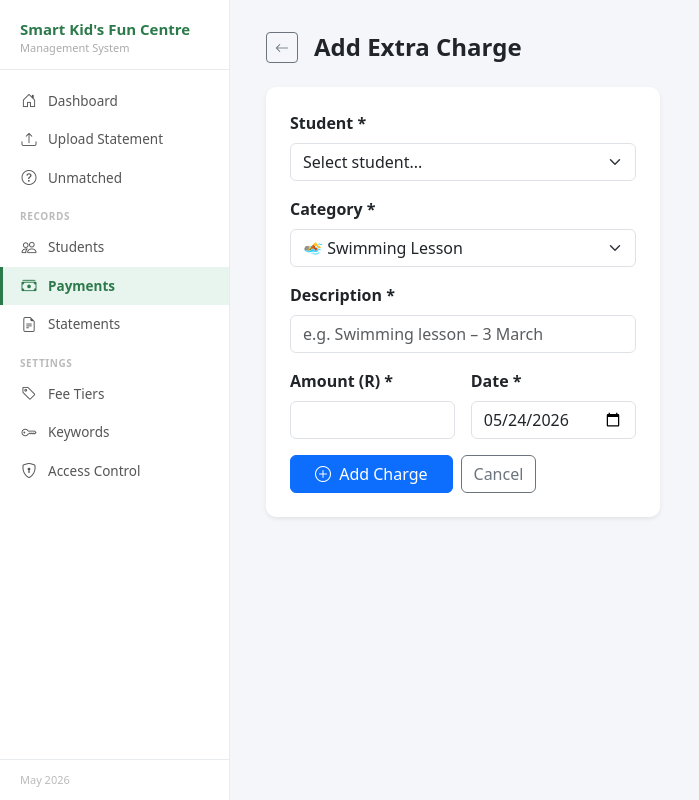
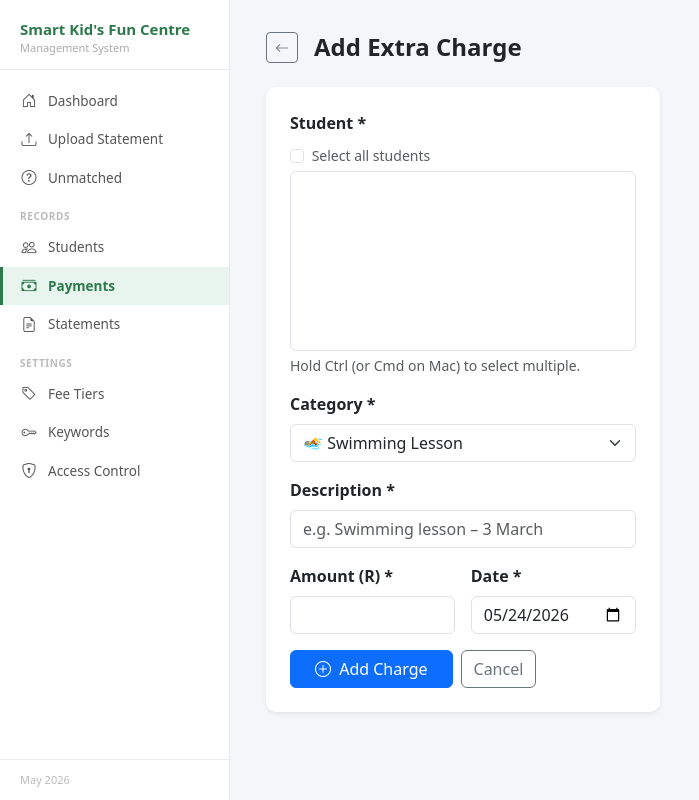
Before and after one commit to BlesstheGM/FeeRecord, a Flask app: page /extras/new in a window 1280 px wide. Shown: the whole page, without its empty margins (0-699 px from the left). Run offline with Flask 3, Linux system fonts and the light colour scheme; data comes from the database, SQL or seed files in the repository; data that the repository does not hold is empty.

Commit message:
Allow selecting multiple students for extra charges Multi-select list with a 'select all' checkbox. Selecting one student redirects to their profile; multiple redirects to payments list.

```diff
--- a/app.py
+++ b/app.py
@@ -348,32 +348,25 @@ def extra_new():
         "SELECT id, first_name, last_name FROM students WHERE is_active=1 ORDER BY last_name"
     ).fetchall()
     if request.method == "POST":
-        sid      = request.form["student_id"]
+        sids     = request.form.getlist("student_ids")
         date_val = request.form["date"]
         desc     = request.form["description"]
         amount   = float(request.form["amount"])
         category = request.form.get("category", "other")
 
-        if sid == "all":
-            all_students = db.execute(
-                "SELECT id FROM students WHERE is_active=1"
-            ).fetchall()
-            for s in all_students:
-                db.execute("""
-                    INSERT INTO extra_charges (student_id, date, description, amount, category)
-                    VALUES (?, ?, ?, ?, ?)
-                """, (s["id"], date_val, desc, amount, category))
-            db.commit()
-            flash(f"Charge added for all {len(all_students)} students.", "success")
-            return redirect(url_for("payments"))
-        else:
+        for sid in sids:
             db.execute("""
                 INSERT INTO extra_charges (student_id, date, description, amount, category)
                 VALUES (?, ?, ?, ?, ?)
             """, (sid, date_val, desc, amount, category))
-            db.commit()
+        db.commit()
+
+        if len(sids) == 1:
             flash("Charge added.", "success")
-            return redirect(url_for("student_detail", sid=sid))
+            return redirect(url_for("student_detail", sid=sids[0]))
+        else:
+            flash(f"Charge added for {len(sids)} students.", "success")
+            return redirect(url_for("payments"))
     return render_template("payments/extra_form.html", students=students,
                            today=date.today().isoformat())
 
--- a/templates/payments/extra_form.html
+++ b/templates/payments/extra_form.html
@@ -14,13 +14,18 @@
         <form method="POST">
           <div class="mb-3">
             <label class="form-label fw-semibold">Student *</label>
-            <select name="student_id" class="form-select" required>
-              <option value="">Select student...</option>
-              <option value="all">— All Students —</option>
+            <div class="mb-1">
+              <label class="form-check-label small text-muted">
+                <input type="checkbox" id="select-all-students" class="form-check-input me-1">
+                Select all students
+              </label>
+            </div>
+            <select name="student_ids" class="form-select" multiple required style="height:180px">
               {% for s in students %}
               <option value="{{ s.id }}">{{ s.first_name }} {{ s.last_name }}</option>
               {% endfor %}
             </select>
+            <div class="form-text">Hold Ctrl (or Cmd on Mac) to select multiple.</div>
           </div>
           <div class="mb-3">
             <label class="form-label fw-semibold">Category *</label>
@@ -58,4 +63,9 @@
     </div>
   </div>
 </div>
+<script>
+document.getElementById('select-all-students').addEventListener('change', function() {
+  document.querySelectorAll('select[name="student_ids"] option').forEach(o => o.selected = this.checked);
+});
+</script>
 {% endblock %}
```
